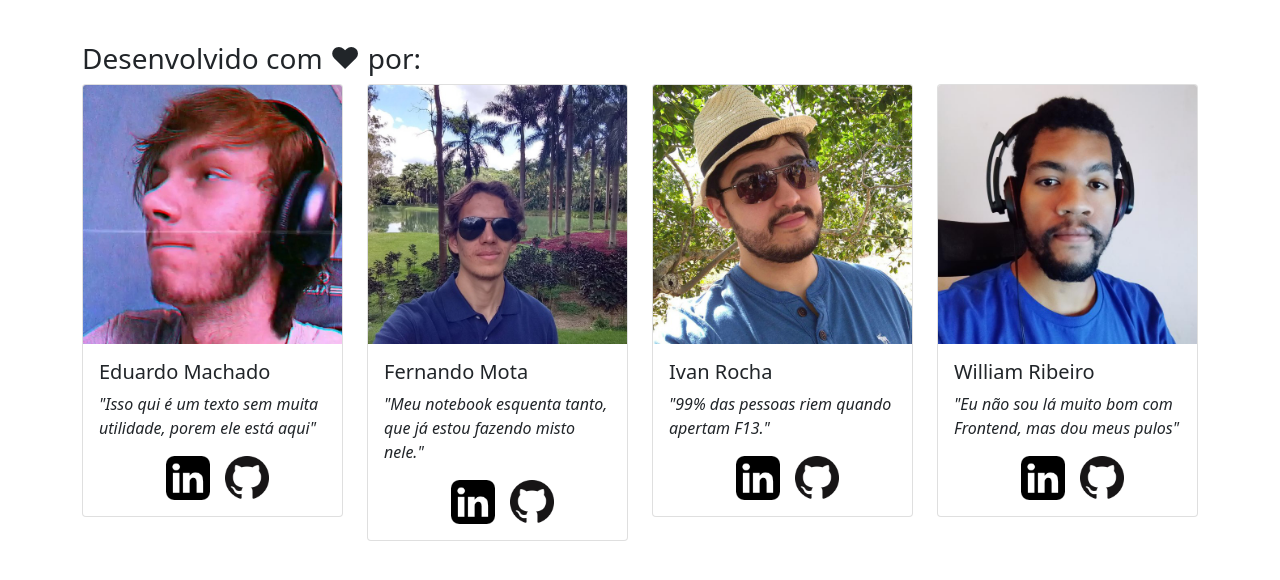
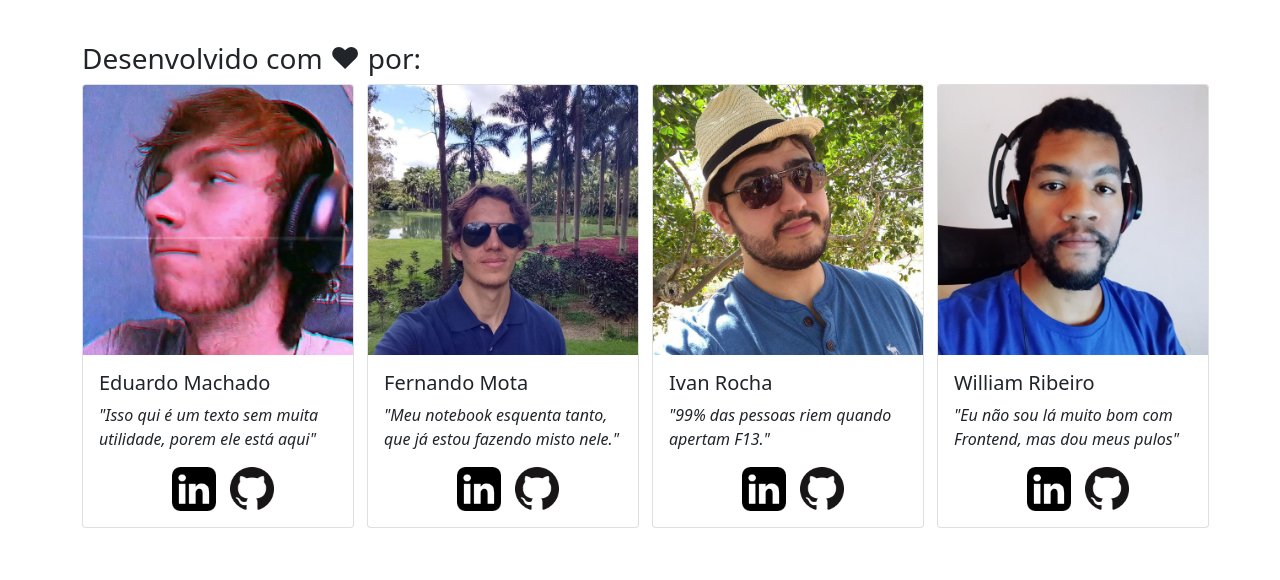
Before and after one commit to gogixweb/clt-vs-pj, a Django app: page /contact in a window 1280 px wide. Shown: the part 97-677 px from the top of the page. Run offline with Django 3.2, Linux system fonts and the light colour scheme.

Commit message:
fix card size in notebook screen

```diff
--- a/web/cltvspj/templates/cltvspj/contact.html
+++ b/web/cltvspj/templates/cltvspj/contact.html
@@ -11,6 +11,22 @@ contato
         width: 44px;
         height: 44px;
         margin-left: 10px;
+    }
+
+    .card-size {
+        width: 18rem;
+    }
+
+    @media screen and (max-width: 1400px) {
+        .card-size {
+            width: 17rem;
+        }
+    }
+
+    @media screen and (max-width: 1200px) {
+        .card-size {
+            width: auto;
+        }
     }
 {%endblock%}
 
@@ -30,7 +46,7 @@ contato
     <div class="row">
 
         <div class="col-md-3"  style="margin-bottom: 30px;">
-            <div class="card">
+            <div class="card card-size">
                 <img src={% static "img/eduardo-machado.jpeg"%} class="card-img-top" alt="Eduardo Machado">
                 <div class="card-body">
                     <h5 class="card-title">Eduardo Machado</h5>
@@ -46,7 +62,7 @@ contato
         </div>
 
         <div class="col-md-3"  style="margin-bottom: 30px;">
-            <div class="card">
+            <div class="card card-size">
                 <img src={% static "img/fernando-mota.jpeg" %} class="card-img-top" alt="Fernando Mota">
                 <div class="card-body">
                     <h5 class="card-title">Fernando Mota</h5>
@@ -62,7 +78,7 @@ contato
         </div>
 
         <div class="col-md-3"  style="margin-bottom: 30px;">
-            <div class="card">
+            <div class="card card-size">
                 <img src={% static "img/ivan-rocha.jpeg" %} class="card-img-top" alt="Ivan Rocha">
                 <div class="card-body">
                     <h5 class="card-title">Ivan Rocha</h5>
@@ -78,7 +94,7 @@ contato
         </div>
 
         <div class="col-md-3"  style="margin-bottom: 30px;">
-            <div class="card">
+            <div class="card card-size">
                 <img src={% static "img/william-ribeiro.jpeg" %} class="card-img-top" alt="...">
                 <div class="card-body">
                     <h5 class="card-title">William Ribeiro</h5>
```
